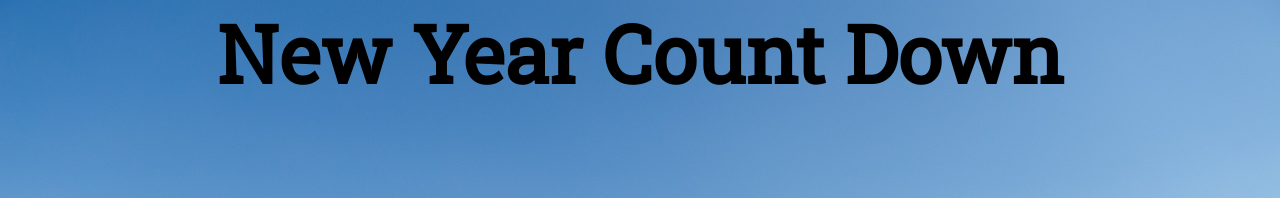
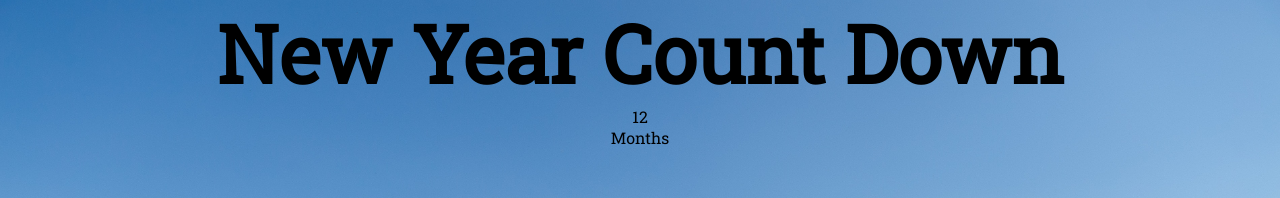
Before and after one commit to ajukadavid/timer, a Vue app: page / in a window 1280 px wide. Shown: the top 198 px of the page. Built offline with nearby package versions, Linux system fonts and the light colour scheme.

Commit message:
created timer component

```diff
--- a/src/App.vue
+++ b/src/App.vue
@@ -7,6 +7,10 @@
   <div class="container">
 <div class="title">
   New Year Count Down
+  </div>
+  <div class="timer">
+    <div>12</div>
+    <div>Months</div>
   </div>
 </div>
 </template>
```
Also changed, not shown: src/components/Timer.vue (added, +11 -0 lines).
